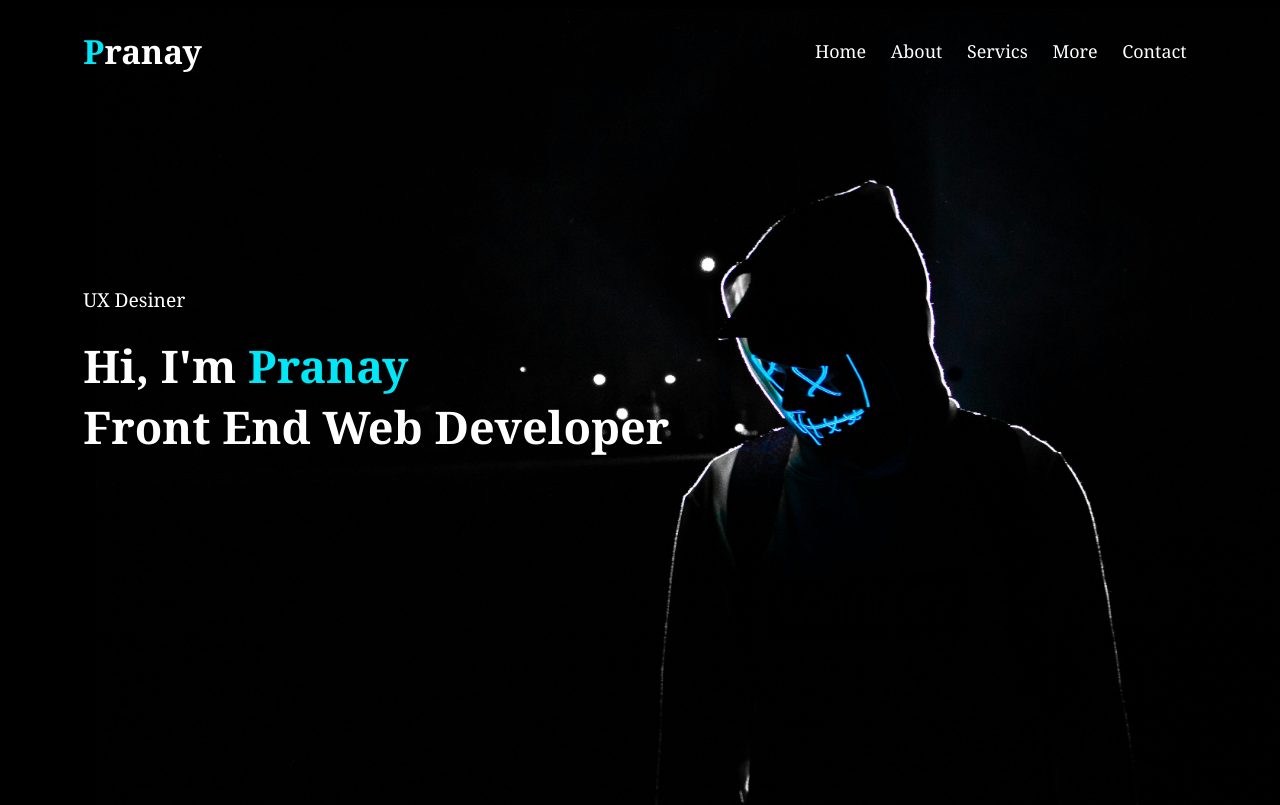
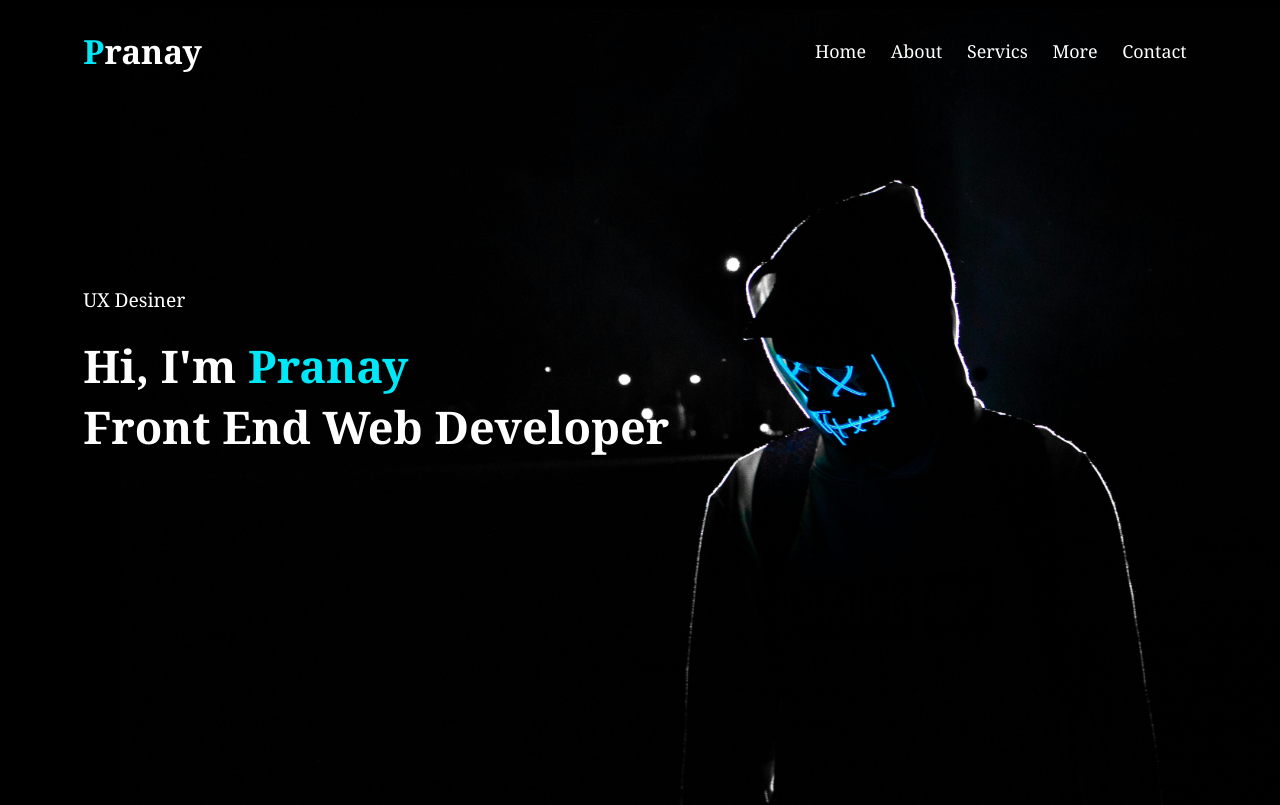
Before and after one commit to Pranay8446/main2, a plain HTML site: page index.html in a window 1280 px wide. Shown: the top 805 px of the page. Drawn offline with Linux system fonts and the light colour scheme.

Commit message:
Update pranay2.css

```diff
--- a/pranay2.css
+++ b/pranay2.css
@@ -26,7 +26,7 @@ body{
     background-repeat: no-repeat;
     /* background-attachment: fixed; */
     background-size: cover;
-    background-position: 95px 45%;
+    background-position: 120px 45%;
     color: #fff;
     /* display: flex; */
     /* align-items: center; */
```
